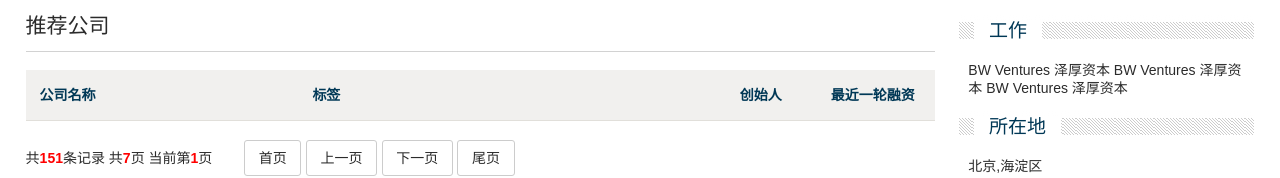
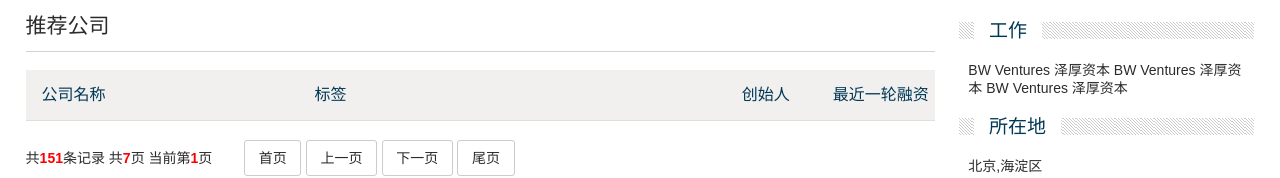
Before and after one commit to liyanger/magicsword-nnvc, a website: page page/main.html in a window 1280 px wide. Shown: the part 309-487 px from the top of the page. Drawn offline with Linux system fonts and the light colour scheme.

Commit message:
首页table中th的文字大小

```diff
--- a/css/page.css
+++ b/css/page.css
@@ -236,7 +236,9 @@ select,input{
     line-height:50px;
     background:#f1f0ee;
     border-bottom:1px solid #e1dfda;
-    color:#003856;}
+    color:#003856;
+    font-size:16px;
+    font-weight:normal;}
 .recommendTable td{
     text-indent:1em;
     border-bottom:1px solid #e1dfda;
```
